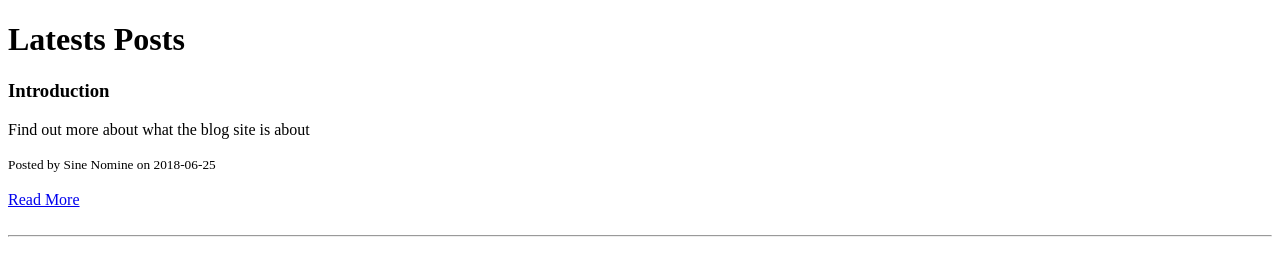
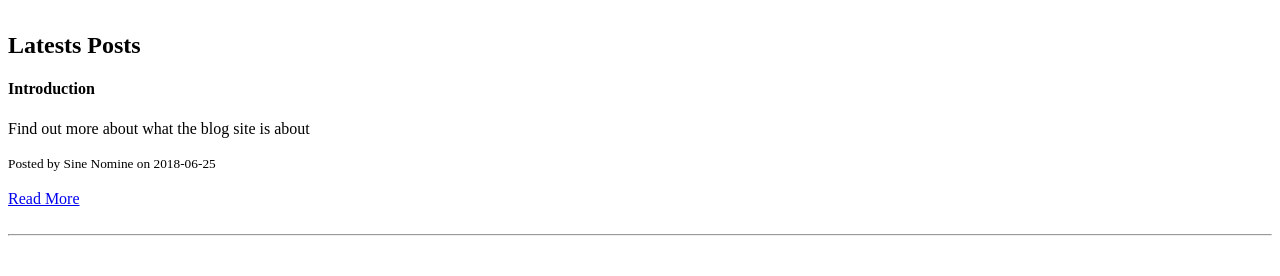
Before and after one commit to Gbaja/sine-nomine, a Gatsby site: page /blog in a window 1280 px wide. Built offline with nearby package versions, Linux system fonts and the light colour scheme; Gatsby itself is replaced by a stand-in of ours.

Commit message:
Styled blogs

```diff
--- a/src/pages/blog.js
+++ b/src/pages/blog.js
@@ -1,12 +1,13 @@
 import React from 'react'
 import Link from 'gatsby-link'
+import "./pages.css"
 
 const BlogPage = ({data}) => (
-    <div>
-        <h1>Latests Posts</h1>
+    <div className="blogs__container">
+        <h2 className="blogs__title">Latests Posts</h2>
         {data.allMarkdownRemark.edges.map(post=>(
             <div key={post.node.id}>
-                <h3>{post.node.frontmatter.title}</h3>
+                <h4>{post.node.frontmatter.title}</h4>
                 <p>{post.node.frontmatter.description}</p>
                 <small>Posted by {post.node.frontmatter.author} on {post.node.frontmatter.date}</small>
                 <br />
--- a/src/pages/pages.css
+++ b/src/pages/pages.css
@@ -5,3 +5,7 @@
     align-items: center;
     justify-content: center;
 }
+
+.about__container, .blogs__container{
+    margin-top: 2rem;
+}
```
Also changed, not shown: src/pages/about.js (+5 -3 lines).
